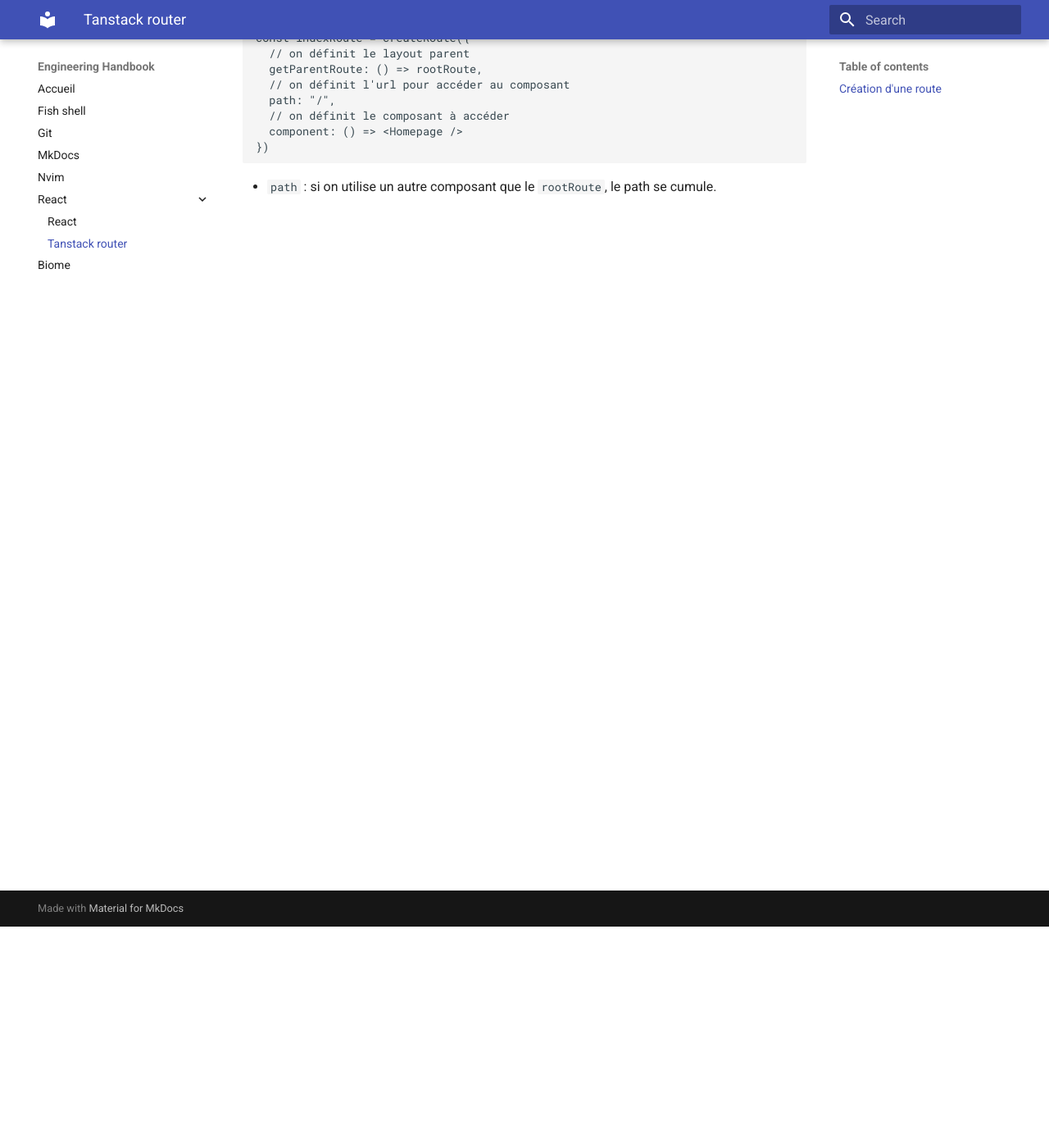
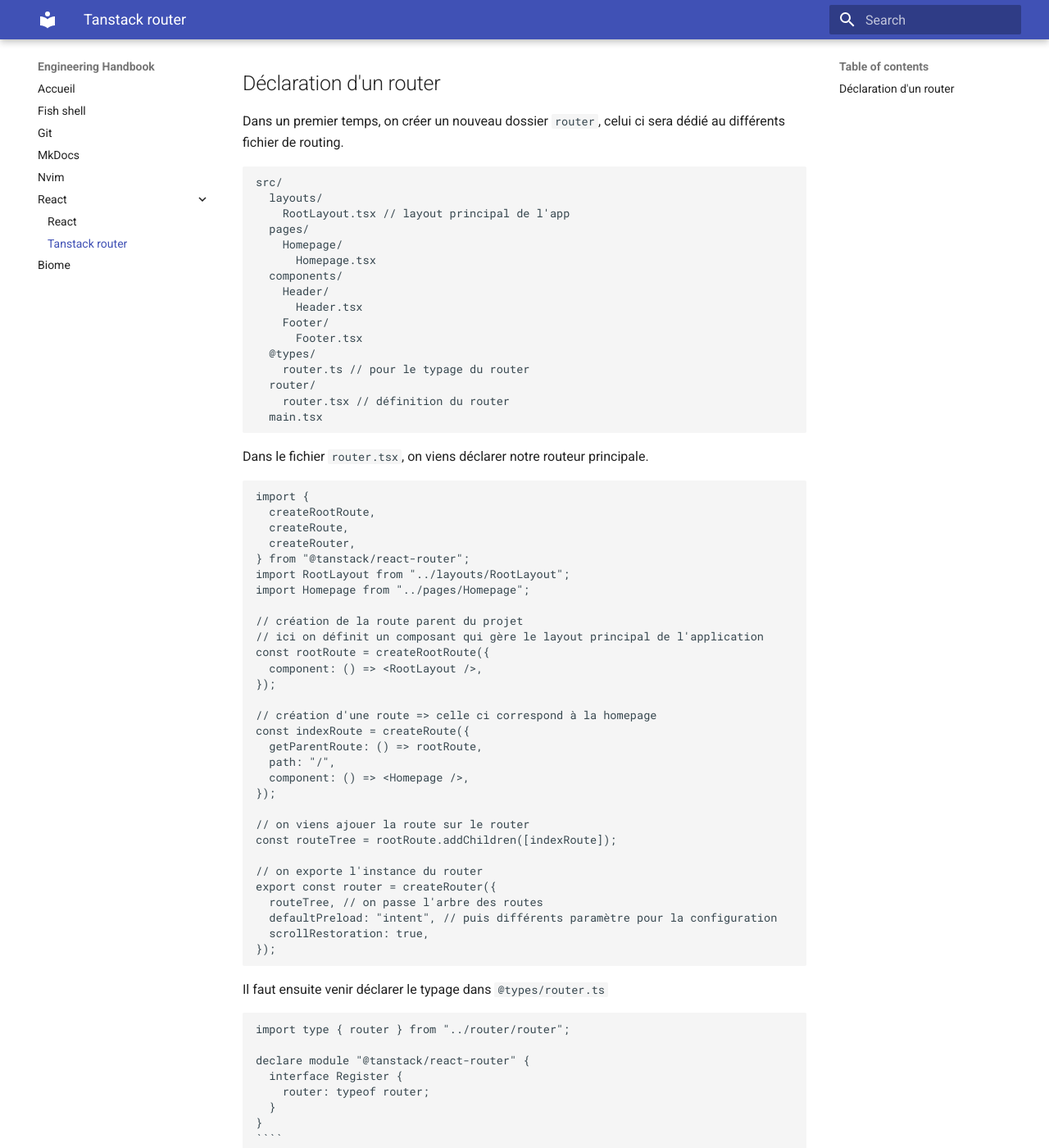
Before and after one commit to GuillemotClement/engineering-handbook, an MkDocs documentation site: the page built from docs/react/tanstack/tanstack-router.md, in a window 1280 px wide and 1400 px high, scrolled down 270 px. Shown: the whole window at 82% size. Built offline with MkDocs 1.6.1 and Material for MkDocs 9.7.7, drawn with Linux system fonts in a browser that asks for light colours; some of the changed text lies outside the part shown.

Commit message:
feat: add doc tanstack Router
for setup a basic router

`````diff
--- a/docs/react/tanstack/tanstack-router.md
+++ b/docs/react/tanstack/tanstack-router.md
@@ -2,17 +2,127 @@
 
 Permet de définir le router d'une application React.
 
-## Création d'une route
+Il existe deux manière de définir un routeur, soit par le code, soit sur le file system.
+
+Par choix personnel, j'utilise le router basé sur le code, qui est plus explicite à mon sens.
+
+---
+
+
+## Déclaration d'un router
+
+Dans un premier temps, on créer un nouveau dossier `router`, celui ci sera dédié au différents fichier de routing.
+
+```tree
+src/
+  layouts/
+    RootLayout.tsx // layout principal de l'app
+  pages/
+    Homepage/
+      Homepage.tsx
+  components/
+    Header/
+      Header.tsx
+    Footer/
+      Footer.tsx
+  @types/
+    router.ts // pour le typage du router
+  router/
+    router.tsx // définition du router
+  main.tsx
+```
+
+Dans le fichier `router.tsx`, on viens déclarer notre routeur principale.
 
 ```tsx
+import {
+  createRootRoute,
+  createRoute,
+  createRouter,
+} from "@tanstack/react-router";
+import RootLayout from "../layouts/RootLayout";
+import Homepage from "../pages/Homepage";
+
+// création de la route parent du projet
+// ici on définit un composant qui gère le layout principal de l'application
+const rootRoute = createRootRoute({
+  component: () => <RootLayout />,
+});
+
+// création d'une route => celle ci correspond à la homepage
 const indexRoute = createRoute({
-  // on définit le layout parent
   getParentRoute: () => rootRoute,
-  // on définit l'url pour accéder au composant
   path: "/",
-  // on définit le composant à accéder
-  component: () => <Homepage />
-})
+  component: () => <Homepage />,
+});
+
+// on viens ajouer la route sur le router
+const routeTree = rootRoute.addChildren([indexRoute]);
+
+// on exporte l'instance du router
+export const router = createRouter({
+  routeTree, // on passe l'arbre des routes
+  defaultPreload: "intent", // puis différents paramètre pour la configuration
+  scrollRestoration: true,
+});
 ```
 
-- `path` : si on utilise un autre composant que le `rootRoute`, le path se cumule.
+Il faut ensuite venir déclarer le typage dans `@types/router.ts`
+
+```ts
+import type { router } from "../router/router";
+
+declare module "@tanstack/react-router" {
+  interface Register {
+    router: typeof router;
+  }
+}
+````
+
+On viens ensuite ajouter notre routeur sur notre `main.tsx`
+
+```tsx
+import { StrictMode } from "react";
+import { createRoot } from "react-dom/client";
+import "./index.css";
+import { RouterProvider } from "@tanstack/react-router";
+import { router } from "./router/router";
+
+createRoot(document.getElementById("root") as HTMLElement).render(
+  <StrictMode>
+    <RouterProvider router={router} /> // on passe notre router
+  </StrictMode>,
+);
+````
+
+On utiliseras ce composant pour définir le layout principal `layouts/RootLayout.tsx`
+
+```tsx
+import { Outlet } from "@tanstack/react-router";
+import { TanStackRouterDevtools } from "@tanstack/react-router-devtools"; // pour le debug
+
+export default function RootLayout() {
+  return (
+    <div className="min-h-screen">
+      <header>header</header>
+      <div>
+        <Outlet /> // permet d'afficher le composant enfant
+      </div>
+      <TanStackRouterDevtools />
+      <footer>footer</footer>
+    </div>
+  );
+}
+```
+
+Puis il reste plus qu'a définir le composant `Homepage`
+
+```tsx
+export default function Homepage() {
+  return <div>Homepage</div>;
+}
+```
+
+De cette manière, on obtient un router basique, qui permet de gérer la navigation.
+
+---
`````
